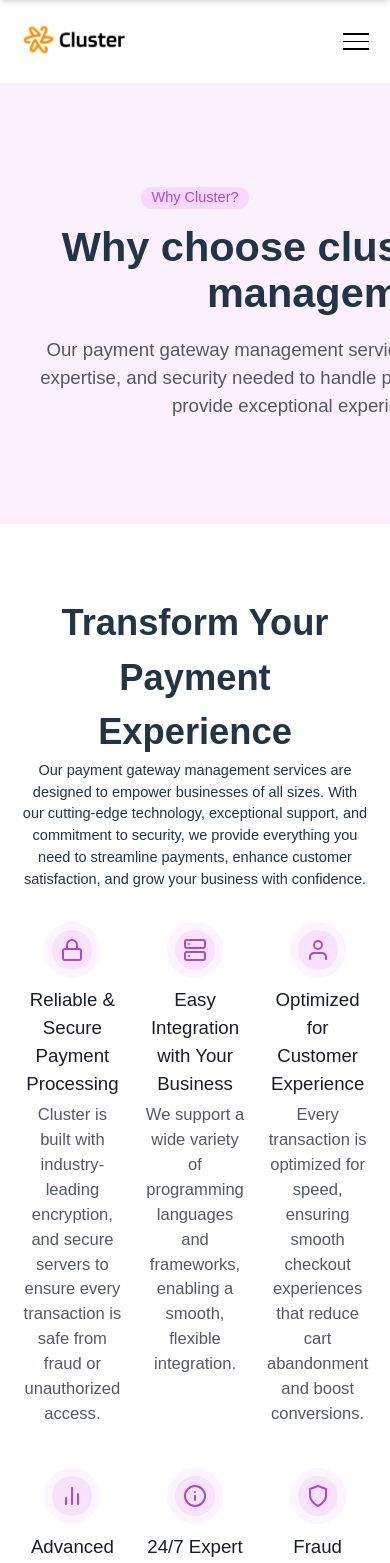
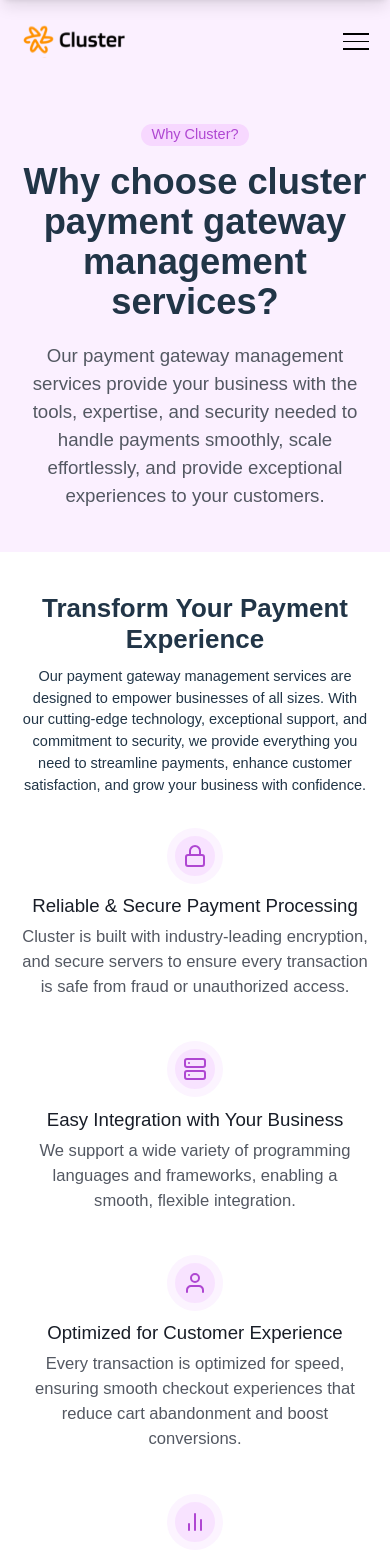
Before and after one commit to abdvllJSX/cluster, a React (Vite) app: page /whycluster in a window 390 px wide. Shown: the top 1563 px of the page. Built offline with nearby package versions, Linux system fonts and the light colour scheme; a web font is replaced by a local one.

Commit message:
BREAKING CHANGE: implemented media quries in the rest of the landing page

```diff
--- a/src/components/landing/feedback.jsx
+++ b/src/components/landing/feedback.jsx
@@ -33,9 +33,9 @@ const FeedBack = () => {
     return (
         <section className="mt-[10rem] sm:mt-[5rem]">
             <MaxContainer>
-                <div className="container">
+                <div className="container sm:w-full">
                     <h2 className="text-[4rem] sm:text-[3rem] w-[35rem] font-[600]">What businesses are saying</h2>
-                    <div className="mt-[3rem] flex sm:hidden overflow-x-scroll justify-between">
+                    <div className="mt-[3rem] flex sm:gap-[2rem] sm:w-full overflow-x-scroll justify-between">
                         {
                             cards.map((card, index) => <Card {...card} key={index} />)
                         }
@@ -48,12 +48,11 @@ const FeedBack = () => {
 
 const Card = ({ content, image, name, cardStyle, contentStyle, nameStyle }) => {
     return (
-        <div className={`w-[32%] sm:w-[100rem] h-[40rem] border ${cardStyle} rounded-[.8rem] flex flex-col p-[1.5rem]`}>
+        <div className={`w-[32%] sm:w-[40rem] h-[40rem] sm:h-[32rem] border ${cardStyle} rounded-[.8rem] flex flex-col p-[1.5rem]`}>
             <p className={`font-[500] ${contentStyle} text-[2rem]`}>{content}</p>
-
             <div className="mt-auto">
-                <img src={image} alt="ceo" className="w-[6.5rem] h-[6.5rem]" />
-                <h3 className={`text-[1.5rem] ${nameStyle} font-[600]`}>{name}</h3>
+                <img src={image} alt="ceo" className="w-[6.5rem] sm:w-[4rem] sm:h-[4rem] h-[6.5rem]" />
+                <h3 className={`text-[1.5rem] sm:w-[30rem] ${nameStyle} font-[600]`}>{name}</h3>
                 <p className="text-[1.3rem] text-[#AF47D2]">ThePlace</p>
             </div>
         </div>
--- a/src/components/landing/home/hero.jsx
+++ b/src/components/landing/home/hero.jsx
@@ -50,7 +50,7 @@ const Hero = () => {
                             <Button className="bg-transparent font-[600] text-[1.4rem] sm:w-full border-[.165rem] border-[#D5D7DA] text-[#AF47D2] rounded-[.5rem] py-[1.7rem] px-[1.7rem]" variant={'ghost'}>Contact Support</Button>
                         </div>
                         <div className="mt-[3rem]">
-                            <p className="text-[1.5rem] sm:mb-[1rem] sm:text-[1.8rem] font-[400] mb-[.7rem]">Connected Gateways</p>
+                            <p className="text-[1.5rem] sm:text-[1.6rem] font-[400] mb-[.7rem]">Connected Gateways</p>
                             <div className="flex sm:flex-wrap items-center gap-[1.5rem]">
                                 { brands.map((brand, index) => (<img src={brand.path} alt={brand.name} className={brand.style} key={index} />)) }
                             </div>
--- a/src/components/landing/nav.jsx
+++ b/src/components/landing/nav.jsx
@@ -44,15 +44,15 @@ const Navbar = () => {
     ]
 
     return (
-        <nav className={`fixed top-[0] left-0 right-0 pt-[3rem] sm:pt-[2rem] pb-[2rem] transition-colors sm:bg-white  sm:z-[15] duration-300 ${isScrolled ? 'bg-white' : 'bg-transparent sm:bg-white'}`}>
+        <nav className={`fixed top-[0] left-0 right-0 pt-[3rem] sm:pt-[2rem] pb-[2rem] sm:py-[1.5rem] transition-colors sm:z-[15] duration-300 ${isScrolled ? 'bg-white sm:shadow' : 'bg-transparent'}`}>
             <MaxContainer>
                 <div className="container flex items-center justify-between">
                     <Link to={'/'}>
-                        <img src="/nav/cluster_logo.svg" alt="logo" className="w-[10rem] sm:bg-white h-[4rem]" />
+                        <img src="/nav/cluster_logo.svg" alt="logo" className="w-[10rem] h-[4rem]" />
                     </Link>
 
-                    <ul className={`flex sm:flex-col sm:fixed sm:top-0 sm:left-0 border sm:right-0 sm:bg-white sm:pt-[9rem] sm:pb-[3rem] sm:items-start sm:px-[2rem] ${open ? 'sm:translate-y-0' : 'sm:translate-y-[-100%]'} transition-all duration-300 items-center gap-4
-                    sm:shadow-md`}>
+                    <ul className={`flex sm:flex-col sm:fixed sm:top-0 sm:left-0 sm:right-0 sm:bg-white sm:pt-[9rem] sm:pb-[3rem] sm:items-start sm:px-[2rem] ${open ? 'sm:translate-y-0' : 'sm:translate-y-[-100%]'} transition-all duration-300 items-center gap-4
+                    sm:shadow-lg`}>
                         {navLinks.map((link, index) => (
                             <>
                                 <NavItem key={index} name={link.name} path={link.path} />
@@ -60,10 +60,10 @@ const Navbar = () => {
                         ))}
 
                         <li className="hidden sm:block w-full mt-[1.5rem]">
-                            <Button className="text-white rounded-[.5rem] bg-[#FF9100] w-full font-[600]  py-[1.8rem] px-[1.3rem] text-[1.3rem]" asChild><Link to={'/onboarding/signup'}>Sign Up</Link></Button>
+                            <Button className="text-white rounded-[.5rem] bg-[#FF9100] w-full font-[600] py-[2rem] px-[1.3rem] text-[1.5rem]" asChild><Link to={'/onboarding/signup'}>Sign Up</Link></Button>
                         </li>
-                        <li className="hidden sm:block mt-[1rem] w-full">
-                            <Button className="bg-transparent rounded-[.5rem] w-full border py-[1.8rem] shadow-sm border-[#D5D7DA] text-black font-[600] text-[1.3rem]" asChild variant={'ghost'}><Link to={'/onboarding/login'}>Log in</Link></Button>
+                        <li className="hidden sm:block mt-[.8rem] w-full">
+                            <Button className="bg-transparent rounded-[.5rem] w-full border py-[2rem] shadow-sm border-[#D5D7DA] text-black font-[600] text-[1.5rem]" asChild variant={'ghost'}><Link to={'/onboarding/login'}>Log in</Link></Button>
                         </li>
                     </ul>
 
@@ -84,7 +84,7 @@ export default Navbar;
 const NavItem = ({ name, path }) => {
     return (
         <li>
-            <Button className="bg-transparent text-[1.3rem] font-[600] text-black" variant={'ghost'} asChild><Link to={path}>{name}</Link></Button>
+            <Button className="bg-transparent text-[1.3rem] sm:text-[1.5rem] font-[600] text-black" variant={'ghost'} asChild><Link to={path}>{name}</Link></Button>
         </li>
     );
 }
--- a/src/components/landing/partners/body.jsx
+++ b/src/components/landing/partners/body.jsx
@@ -40,8 +40,8 @@ const Body = () => {
     return (
         <section className="">
             <MaxContainer>
-                <div className="container pt-[7rem] pb-[5rem]">
-                    <div className="mt-[3rem] grid grid-cols-3 gap-[3rem]">
+                <div className="container pt-[7rem] sm:pt-[2rem] sm:pb-[3rem] pb-[5rem]">
+                    <div className="mt-[3rem] grid grid-cols-3 sm:grid-cols-1 gap-[3rem]">
                        { content.map((item, index) => <Content {...item} key={index} />) }
                     </div>
                 </div>
--- a/src/components/landing/partners/hero.jsx
+++ b/src/components/landing/partners/hero.jsx
@@ -6,11 +6,11 @@ const Hero = () => {
         <section className="bg-[#FBF0FF] pt-[10rem]">
             <Navbar />
             <MaxContainer>
-                <div className="container pb-[10rem] pt-[8rem]">
-                    <p className="text-center bg-[#f7d8ff] mb-[1.5rem] w-fit mx-auto px-[1rem] rounded-[1.3rem] text-[#AF47D2]">Partners</p>
+                <div className="container pb-[10rem] sm:pb-[7rem] pt-[8rem] sm:pt-[2rem]">
+                    <p className="text-center bg-[#f7d8ff] mb-[1.5rem] sm:text-[1.7rem] w-fit mx-auto px-[1rem] rounded-[1.3rem] text-[#AF47D2]">Partners</p>
 
-                    <h1 className="font-[600] text-[4rem] w-[80rem] text-center mb-[2rem] mx-auto">Payment gateway service partner directory</h1>
-                    <p className="text-[1.8rem] w-[70rem] text-center mx-auto  text-[#535862]">Find payment gateway services.</p>
+                    <h1 className="font-[600] text-[4rem] sm:text-[3.5rem] max-w-[80rem] text-center mb-[2rem] mx-auto">Payment gateway service partner directory</h1>
+                    <p className="text-[1.8rem] max-w-[70rem] text-center mx-auto  text-[#535862]">Find payment gateway services.</p>
                 </div>
             </MaxContainer>
         </section>
--- a/src/components/landing/whyclusterr/body.jsx
+++ b/src/components/landing/whyclusterr/body.jsx
@@ -37,10 +37,10 @@ const Body = () => {
     return (
         <section className="">
             <MaxContainer>
-                <div className="container pt-[7rem] pb-[5rem]">
-                    <h2 className="text-center text-[3.5rem] font-[600]">Transform Your Payment Experience</h2>
+                <div className="container pt-[7rem] sm:pt-[4rem] sm:pb-[0] pb-[5rem]">
+                    <h2 className="text-center text-[3.5rem] sm:text-[2.5rem] sm:leading-[3rem] sm:mb-[1rem] font-[600]">Transform Your Payment Experience</h2>
                     <p className="text-center max-w-[80rem] mx-auto">Our payment gateway management services are designed to empower businesses of all sizes. With our cutting-edge technology, exceptional support, and commitment to security, we provide everything you need to streamline payments, enhance customer satisfaction, and grow your business with confidence.</p>
-                    <div className="mt-[3rem] grid grid-cols-3 gap-[2rem] gap-y-[4rem]">
+                    <div className="mt-[3rem] grid grid-cols-3 sm:grid-cols-1 gap-[2rem] gap-y-[4rem]">
                        { content.map((item, index) => <Content {...item} key={index} />) }
                     </div>
                 </div>
--- a/src/components/landing/whyclusterr/hero.jsx
+++ b/src/components/landing/whyclusterr/hero.jsx
@@ -6,11 +6,11 @@ const Hero = () => {
         <section className="bg-[#FBF0FF] pt-[10rem]">
             <Navbar />
             <MaxContainer>
-                <div className="container pb-[10rem] pt-[8rem]">
+                <div className="container pb-[10rem] sm:pb-[4rem] sm:pt-[2rem] pt-[8rem]">
                     <p className="text-center bg-[#f7d8ff] mb-[1.5rem] w-fit mx-auto px-[1rem] rounded-[1.3rem] text-[#AF47D2]">Why Cluster?</p>
 
-                    <h1 className="font-[600] text-[4rem] w-[80rem] text-center mb-[2rem] mx-auto">Why choose cluster payment gateway management services?</h1>
-                    <p className="text-[1.8rem] w-[70rem] text-center mx-auto  text-[#535862]">Our payment gateway management services provide your business with the tools, expertise, and security needed to handle payments smoothly, scale effortlessly, and provide exceptional experiences to your customers.</p>
+                    <h1 className="font-[600] text-[4rem] sm:text-[3.5rem] max-w-[80rem] text-center mb-[2rem] mx-auto">Why choose cluster payment gateway management services?</h1>
+                    <p className="text-[1.8rem] max-w-[70rem] text-center mx-auto  text-[#535862]">Our payment gateway management services provide your business with the tools, expertise, and security needed to handle payments smoothly, scale effortlessly, and provide exceptional experiences to your customers.</p>
                 </div>
             </MaxContainer>
         </section>
```
Also changed, not shown: public/landing/_moniepoint.png.
